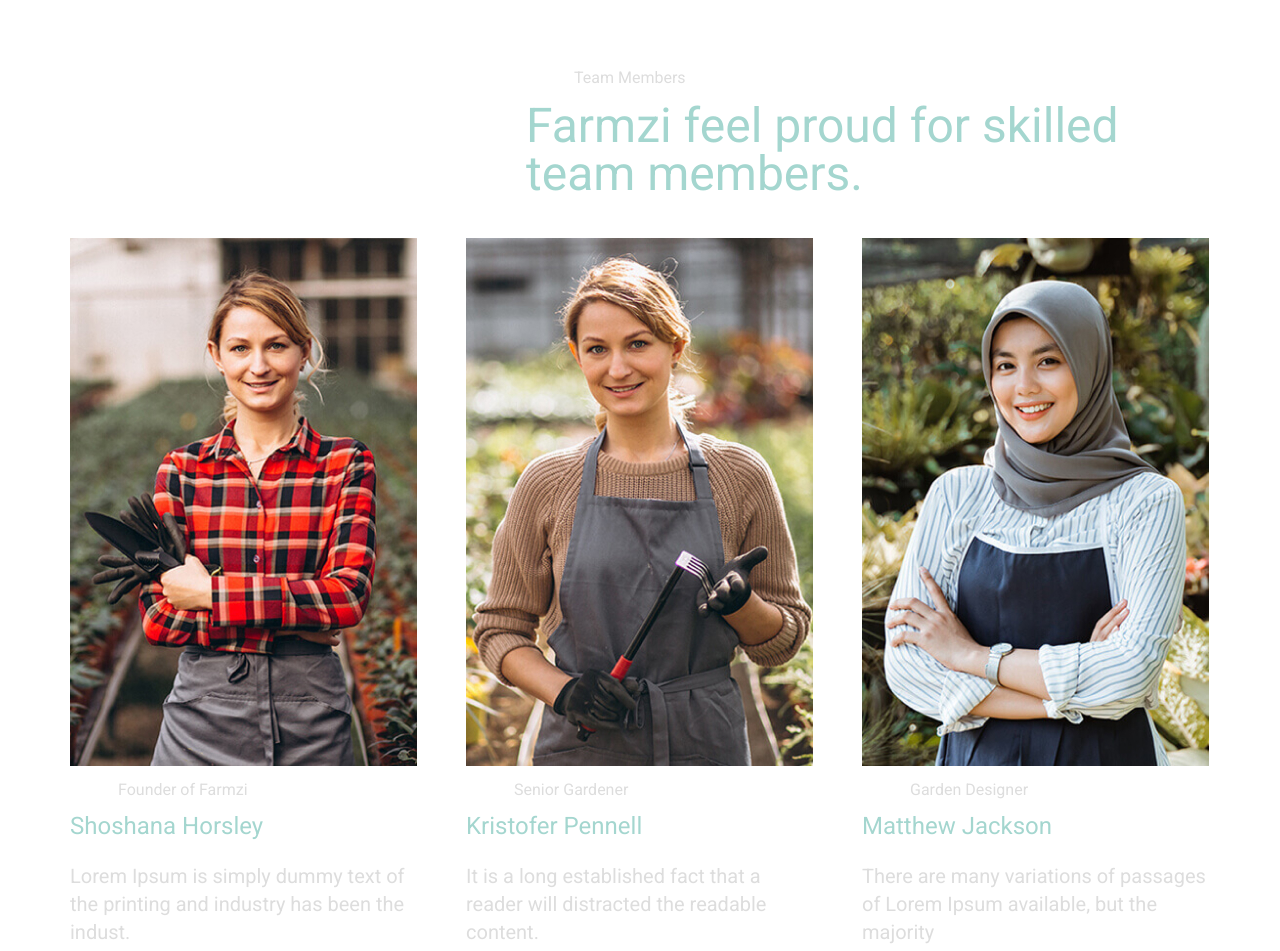
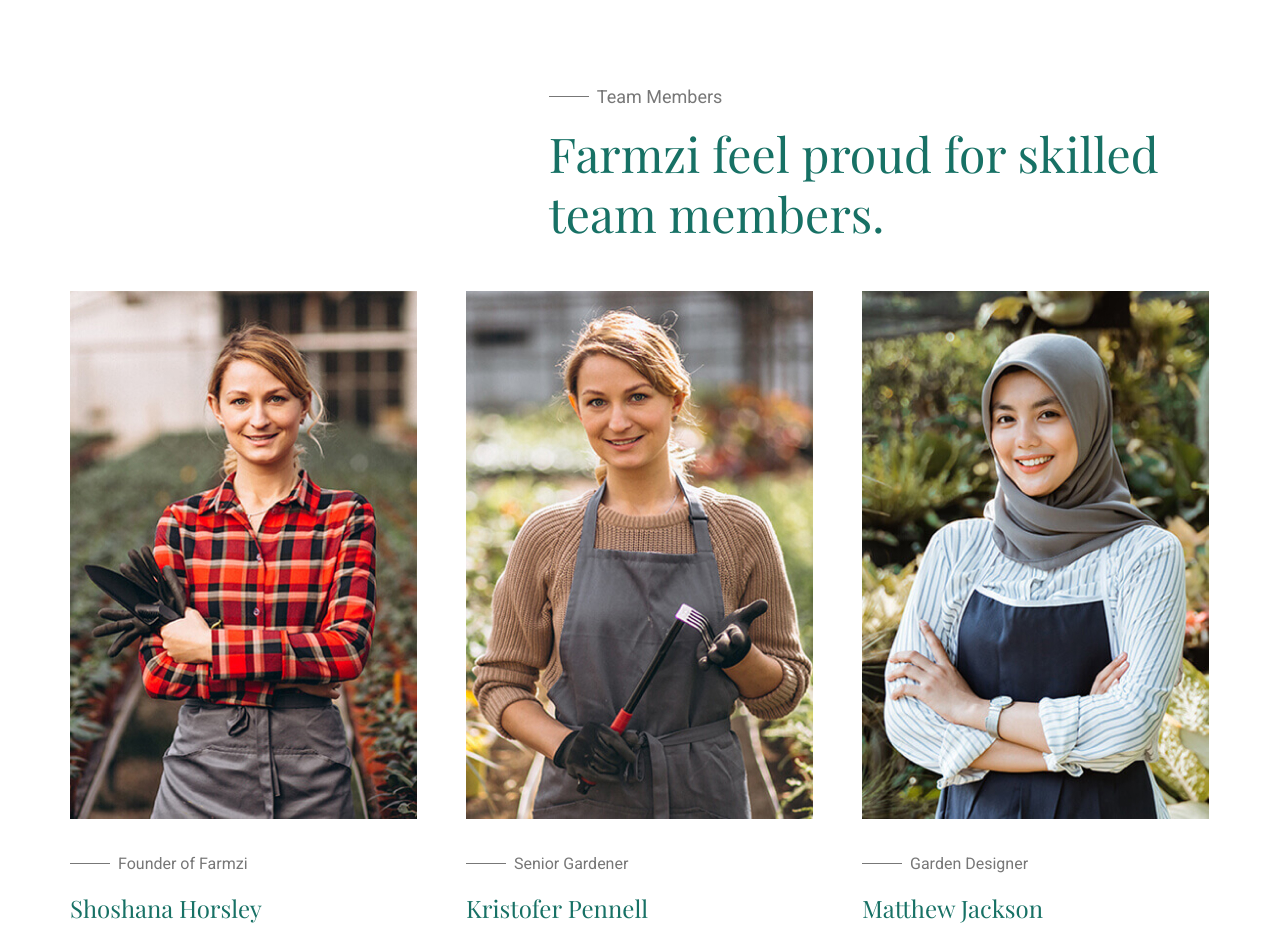
Before and after one commit to theCapnCoder/1_low_farmzi, a Next.js app: page / in a window 1280 px wide. Shown: the part 3620-4571 px from the top of the page. Built offline with nearby package versions, Linux system fonts and the light colour scheme.

Commit message:
fix: Team markUp

```diff
--- a/src/app/_containers/team.tsx
+++ b/src/app/_containers/team.tsx
@@ -34,13 +34,15 @@ const cards = [
 
 export default function Team() {
   return (
-    <section className="py-20">
+    <section className="py-24">
       <Container>
-        <div className="mb-10 pl-[40%]">
-          <LineText lineClassName="border-gray_light" className="mb-3">
-            <h4 className="text-gray_light">Team Members</h4>
+        <div className="mb-12 pl-[42%]">
+          <LineText gray className="mb-3">
+            <h4 className="text-lg leading-relaxed text-gray_dark">
+              Team Members
+            </h4>
           </LineText>
-          <h3 className="text-5xl text-green_light">
+          <h3 className="font-playfair_display text-5xl leading-tight text-green_dark">
             Farmzi feel proud for skilled team members.
           </h3>
         </div>
@@ -48,12 +50,16 @@ export default function Team() {
         <div className="grid grid-cols-3 gap-12">
           {cards.map((card) => (
             <div key={card.title}>
-              <Image src={card.img} alt={card.alt} className="mb-3" />
-              <LineText className="mb-2 border-gray_light">
-                <h5 className="text-gray_light">{card.subtitle}</h5>
+              <Image src={card.img} alt={card.alt} className="mb-8" />
+              <LineText className="mb-3" gray>
+                <h5 className="leading-relaxed text-gray_dark">
+                  {card.subtitle}
+                </h5>
               </LineText>
-              <h3 className="mb-5 text-2xl text-green_light">{card.title}</h3>
-              <p className="text-xl text-gray_light">{card.text}</p>
+              <h3 className="mb-5 font-playfair_display text-2xl leading-relaxed text-green_dark">
+                {card.title}
+              </h3>
+              <p className="leading-relaxed max-w-[85%] text-gray_dark">{card.text}</p>
             </div>
           ))}
         </div>
```
